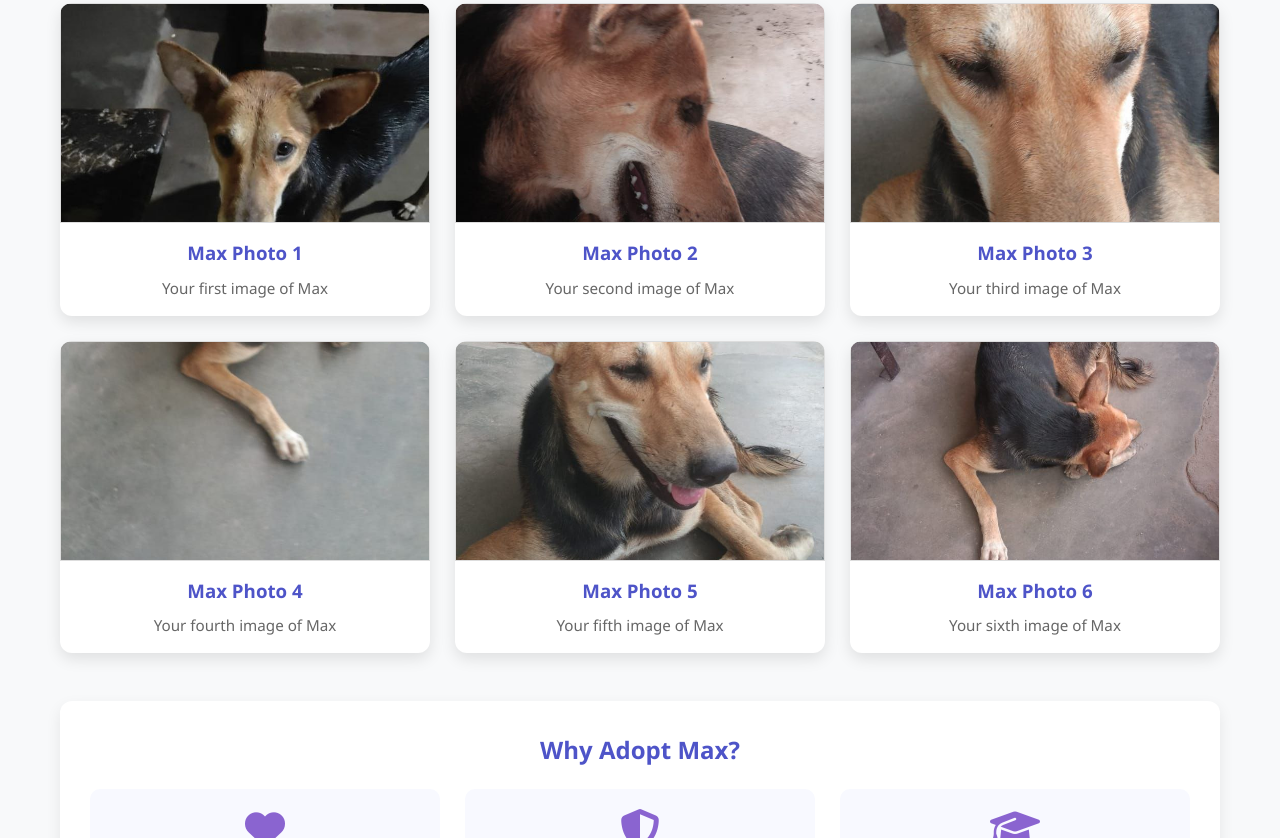
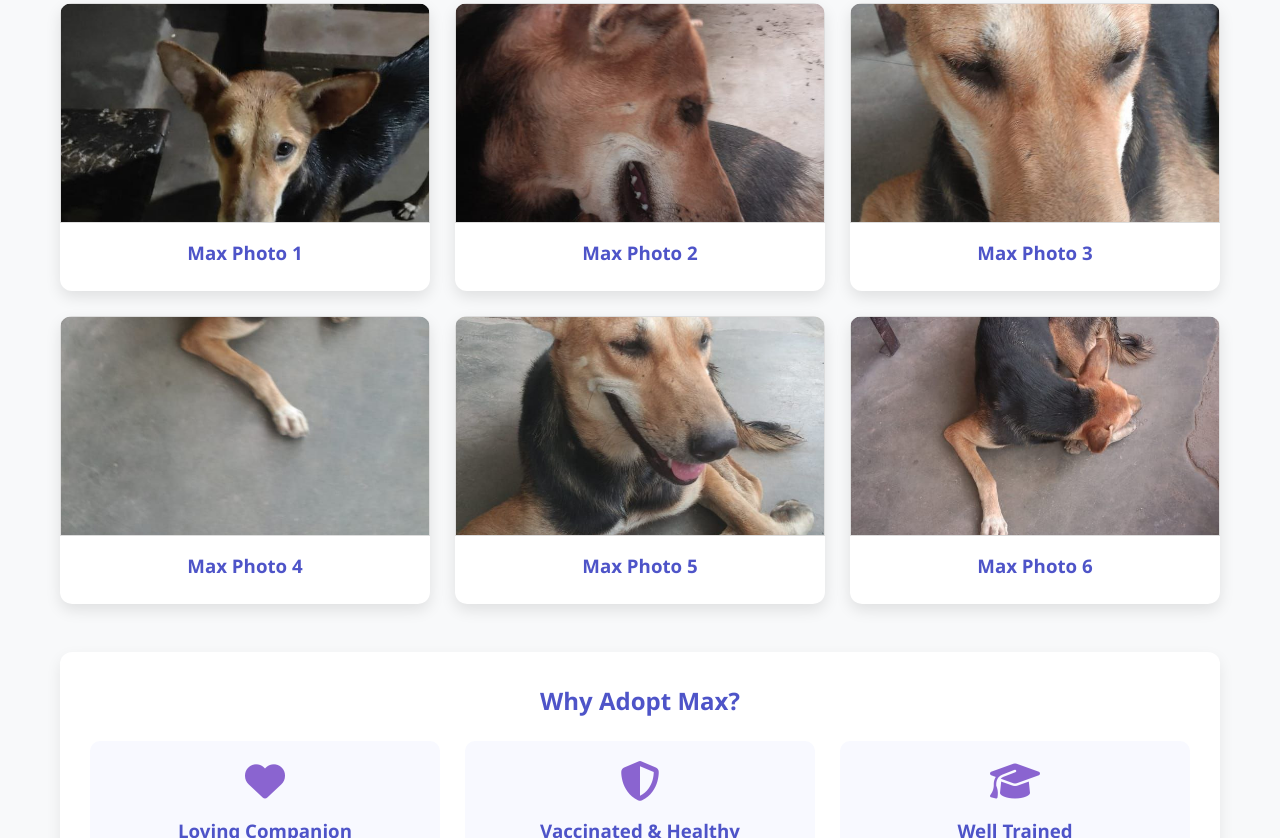
Before and after one commit to shivam2007maurya16-create/adopt-page, a plain HTML site: page index.html in a window 1280 px wide. Shown: the part 415-1253 px from the top of the page. Drawn offline with Linux system fonts and the light colour scheme.

Commit message:
Update index.html

```diff
--- a/index.html
+++ b/index.html
@@ -306,7 +306,7 @@
                 <img src="1.jpg.jpg" alt="Max photo" onerror="this.style.display='none'; this.parentNode.innerHTML='<div class=image-placeholder>Image not found: 1.jpg.jpg</div>' + this.parentNode.innerHTML;">
                 <div class="img-info">
                     <h3>Max Photo 1</h3>
-                    <p>Your first image of Max</p>
+
                 </div>
             </div>
 
@@ -314,7 +314,7 @@
                 <img src="2.jpg" alt="Max photo" onerror="this.style.display='none'; this.parentNode.innerHTML='<div class=image-placeholder>Image not found: 2.jpg</div>' + this.parentNode.innerHTML;">
                 <div class="img-info">
                     <h3>Max Photo 2</h3>
-                    <p>Your second image of Max</p>
+
                 </div>
             </div>
 
@@ -322,7 +322,7 @@
                 <img src="3.jpg" alt="Max photo" onerror="this.style.display='none'; this.parentNode.innerHTML='<div class=image-placeholder>Image not found: 3.jpg</div>' + this.parentNode.innerHTML;">
                 <div class="img-info">
                     <h3>Max Photo 3</h3>
-                    <p>Your third image of Max</p>
+
                 </div>
             </div>
 
@@ -330,7 +330,7 @@
                 <img src="4.jpg" alt="Max photo" onerror="this.style.display='none'; this.parentNode.innerHTML='<div class=image-placeholder>Image not found: 4.jpg</div>' + this.parentNode.innerHTML;">
                 <div class="img-info">
                     <h3>Max Photo 4</h3>
-                    <p>Your fourth image of Max</p>
+
                 </div>
             </div>
 
@@ -338,7 +338,7 @@
                 <img src="5.jpg" alt="Max photo" onerror="this.style.display='none'; this.parentNode.innerHTML='<div class=image-placeholder>Image not found: 5.jpg</div>' + this.parentNode.innerHTML;">
                 <div class="img-info">
                     <h3>Max Photo 5</h3>
-                    <p>Your fifth image of Max</p>
+
                 </div>
             </div>
 
@@ -346,7 +346,7 @@
                 <img src="6.jpg" alt="Max photo" onerror="this.style.display='none'; this.parentNode.innerHTML='<div class=image-placeholder>Image not found: 6.jpg</div>' + this.parentNode.innerHTML;">
                 <div class="img-info">
                     <h3>Max Photo 6</h3>
-                    <p>Your sixth image of Max</p>
+
                 </div>
             </div>
         </div>
```
